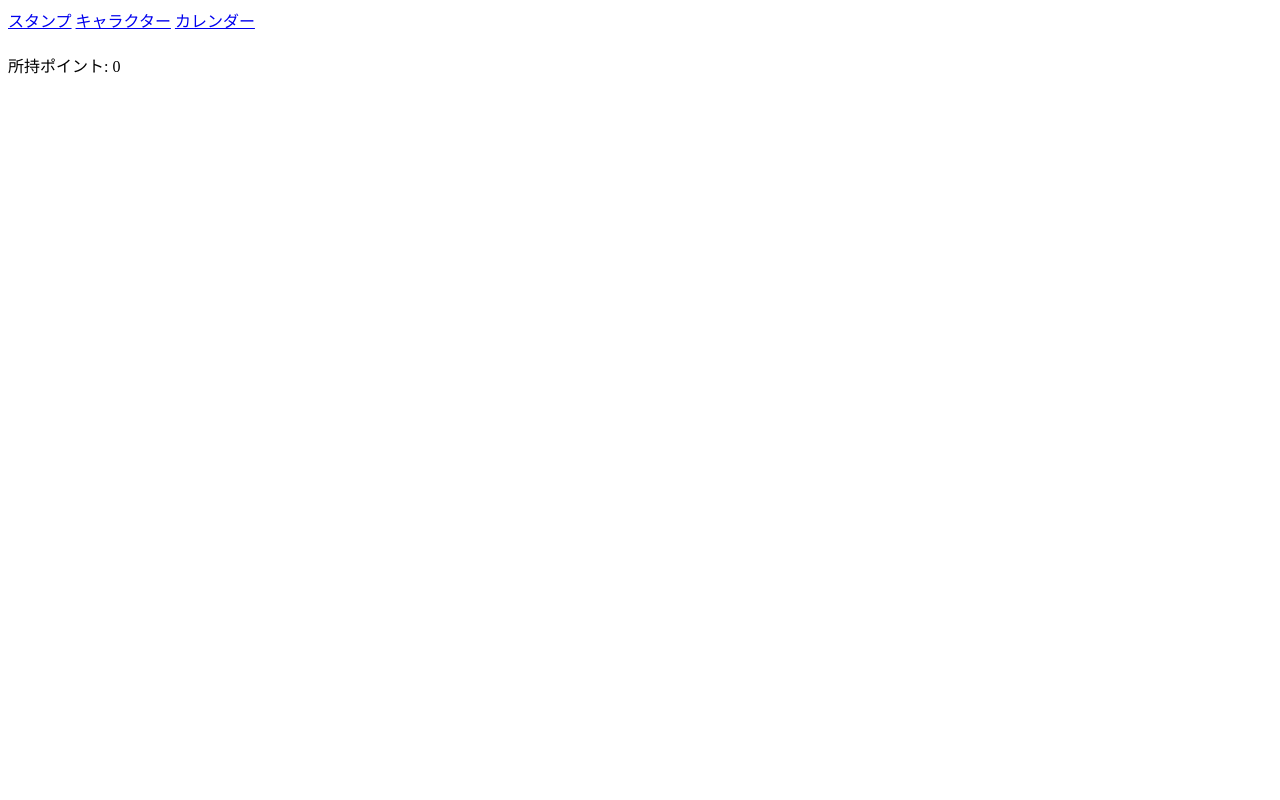
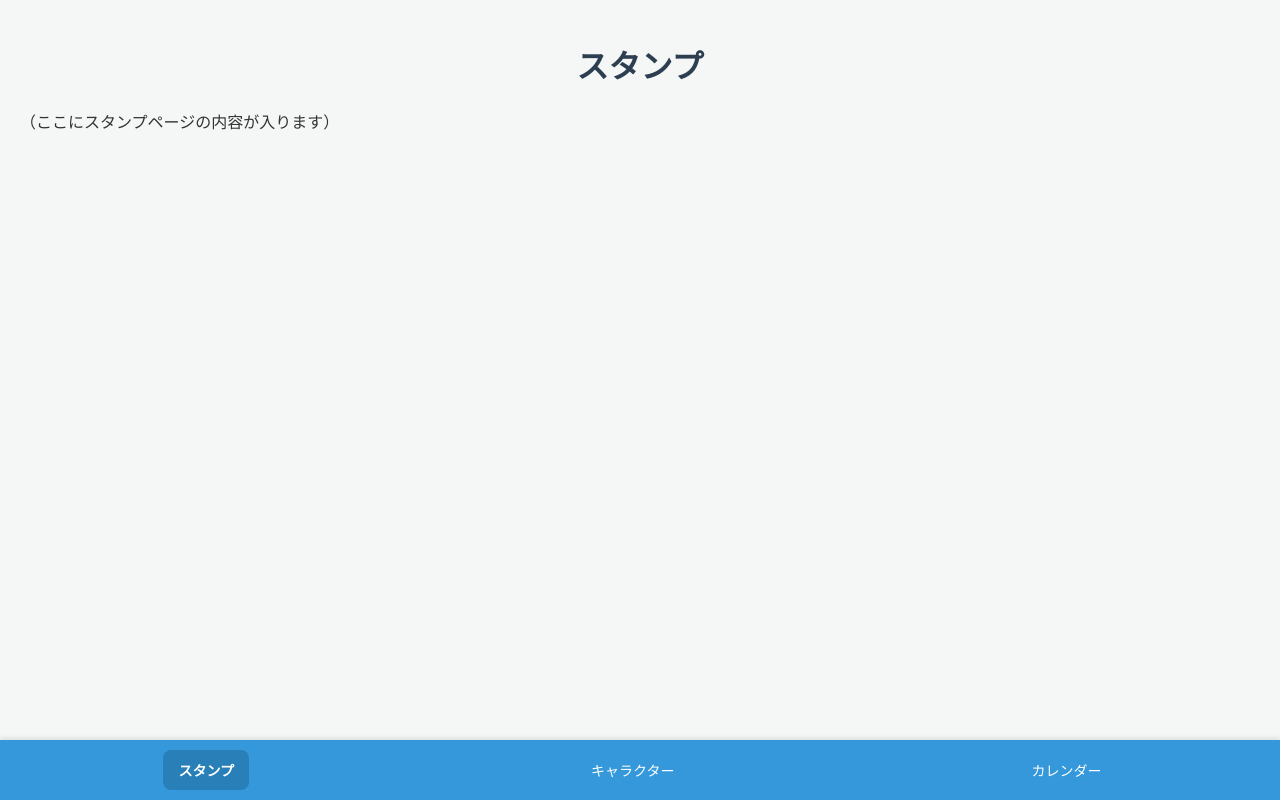
Before and after one commit to issei-dev/test2, a plain HTML site: page index.html in a window 1280 px wide. Drawn offline with Linux system fonts and the light colour scheme.

Commit message:
Update index.html

```diff
--- a/index.html
+++ b/index.html
@@ -1,17 +1,29 @@
-<!-- ナビゲーションメニュー（全ページ共通） -->
-<nav>
-    <a href="index.html">スタンプ</a>
-    <a href="characters.html">キャラクター</a>
-    <a href="calendar.html">カレンダー</a>
-</nav>
+<!DOCTYPE html>
+<html lang="ja">
+<head>
+    <meta charset="UTF-8">
+    <meta name="viewport" content="width=device-width, initial-scale=1.0">
+    <title>スタンプ | がんばり育成アプリ</title>
+    <!-- CSSファイルを読み込む -->
+    <link rel="stylesheet" href="style.css">
+</head>
+<body>
 
-<h1 id="todayDate"></h1> <!-- 今日の日付表示エリア -->
-<p>所持ポイント: <span id="totalPointsDisplay">0</span></p>
+    <!-- 各ページのコンテンツをここに書く -->
+    <main>
+        <h1>スタンプ</h1>
+        <p>（ここにスタンプページの内容が入ります）</p>
+    </main>
 
-<div class="stamp-container">
-    <div class="stamp" data-stamp-id="1"></div>
-    <div class="stamp" data-stamp-id="2"></div>
-    <div class="stamp" data-stamp-id="3"></div>
-    <div class="stamp" data-stamp-id="4"></div>
-    <div class="stamp" data-stamp-id="5"></div>
-</div>
+    <!-- 共通のナビゲーションバー -->
+    <nav>
+        <a href="index.html" class="active">スタンプ</a>
+        <a href="characters.html">キャラクター</a>
+        <a href="calendar.html">カレンダー</a>
+    </nav>
+
+    <!-- JavaScriptファイルを読み込む（今は空でOK） -->
+    <!-- <script src="script.js"></script> -->
+
+</body>
+</html>
```
